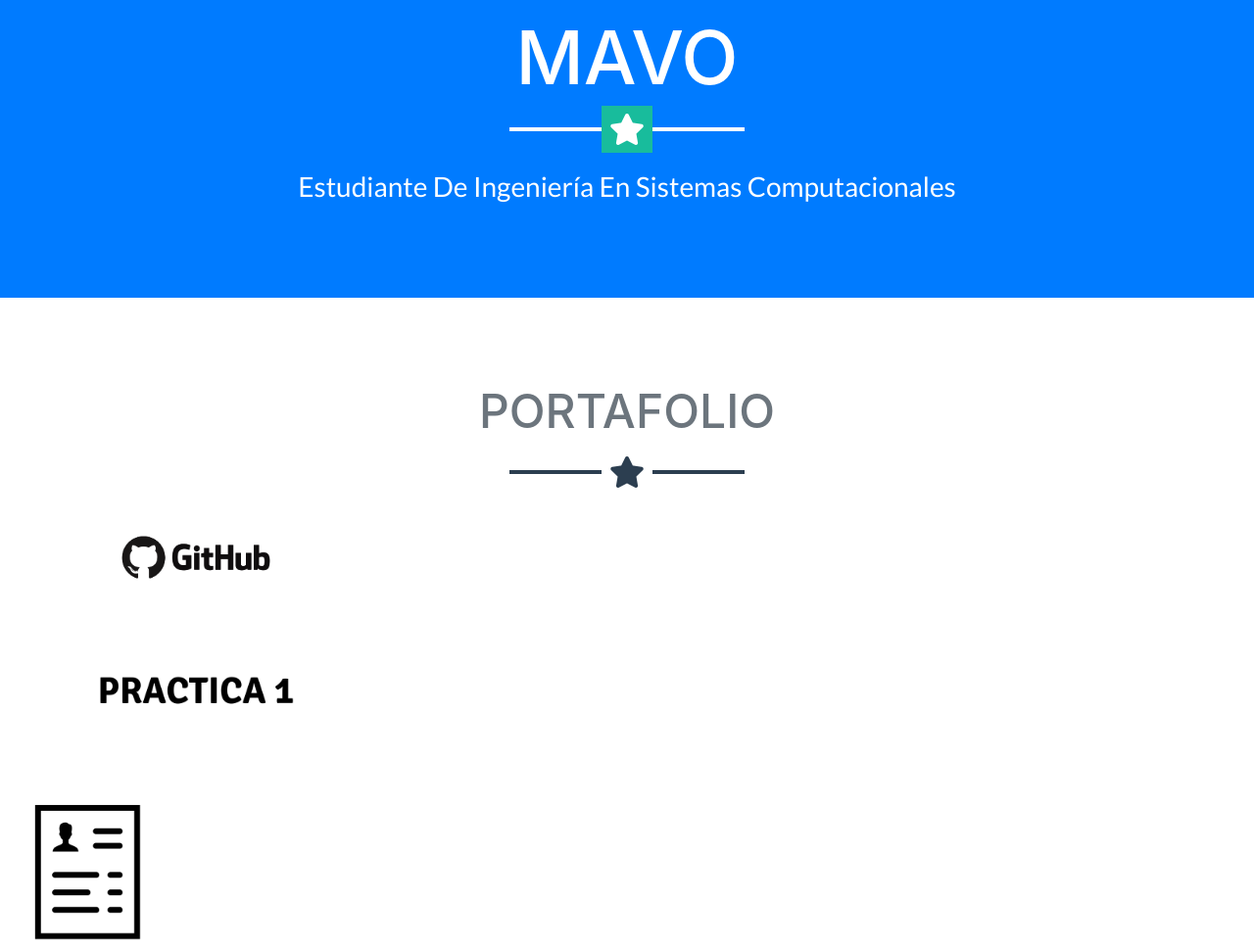
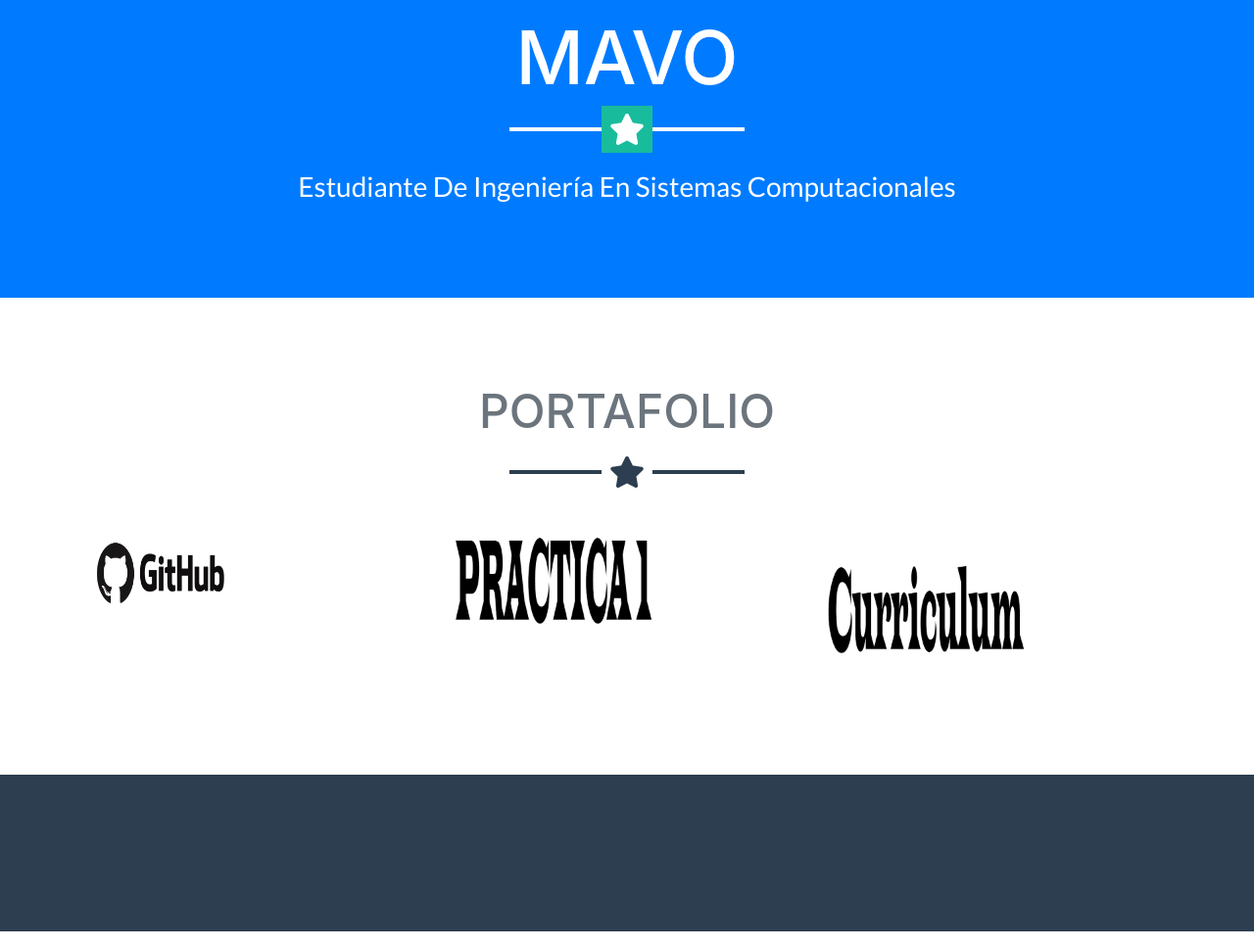
Before and after one commit to mavo9702/myblog, a website with bundled scripts: page index.html in a window 1280 px wide. Shown: the part 224-1193 px from the top of the page at 98% size. Built offline with nearby package versions, Linux system fonts and the light colour scheme; files whose address does not match are found by name.

Commit message:
Add files via upload

```diff
--- a/index.html
+++ b/index.html
@@ -61,6 +61,7 @@
     <div class="container">
       <h2 class="text-center text-uppercase text-secondary mb-0">Portafolio</h2>
       <hr class="star-dark mb-5">
+      <div class="row">
         <div class="col-md-6 col-lg-4">
           <a class="portfolio-item d-block mx-auto" href="#portfolio-modal-1">
             <div class="portfolio-item-caption d-flex position-absolute h-100 w-100">
@@ -68,7 +69,7 @@
                 <i class="fas fa-search-plus fa-3x"></i>
               </div>
             </div>
-            <img class="img-fluid" src="img/portfolio/1_wotzQboYWAfaj-7bvGNIkQ.png" width="200px" height="250px" alt="">
+            <img class="img-fluid" src="img/portfolio/github.png" width="160px" height="160px" alt="">
           </a>
         </div>
         <div class="col-md-6 col-lg-4">
@@ -78,9 +79,7 @@
                 <i class="fas fa-search-plus fa-3x"></i>
               </div>
             </div>
-              <img class="img-fluid" src="img/portfolio/practica1.png" width="200px" height="250px" alt="">
-            </a>
-          </div>
+            <img class="img-fluid" src="img/practica1.png"  width="200px" height="200px" alt="">
         </div>
         <div class="col-md-6 col-lg-4">
           <a class="portfolio-item d-block mx-auto" href="#portfolio-modal-3">
@@ -89,9 +88,8 @@
                 <i class="fas fa-search-plus fa-3x"></i>
               </div>
             </div>
-	          <img class="img-fluid" src="img/iconos-curriculum.png" width="150px" height="200px" alt="">
+            <img class="img-fluid" src="img/curriculum.png" width="200px" height="200px" alt="">
           </a>
-	      </div>
         </div>
 	 </section>
 
```
Lines whose indentation alone changed are shown as unchanged.
